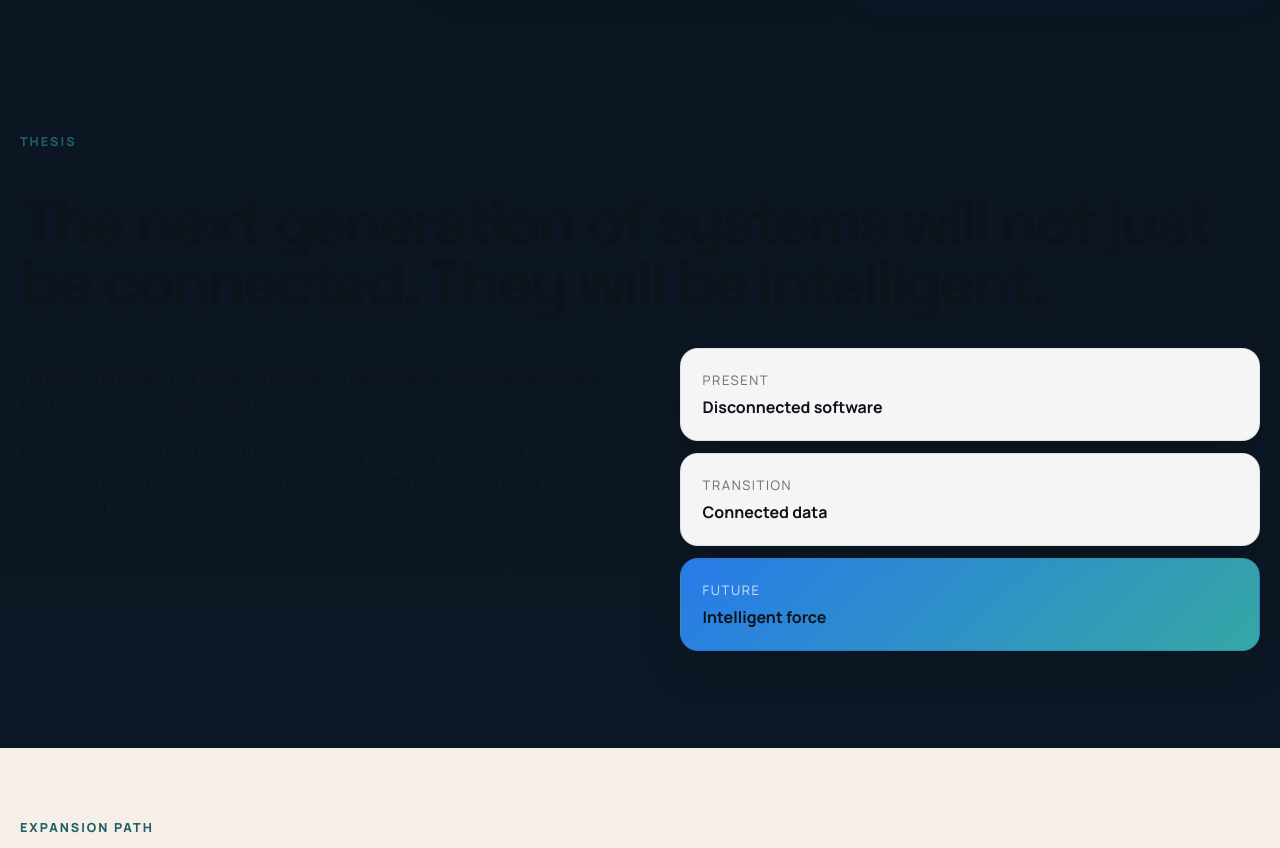
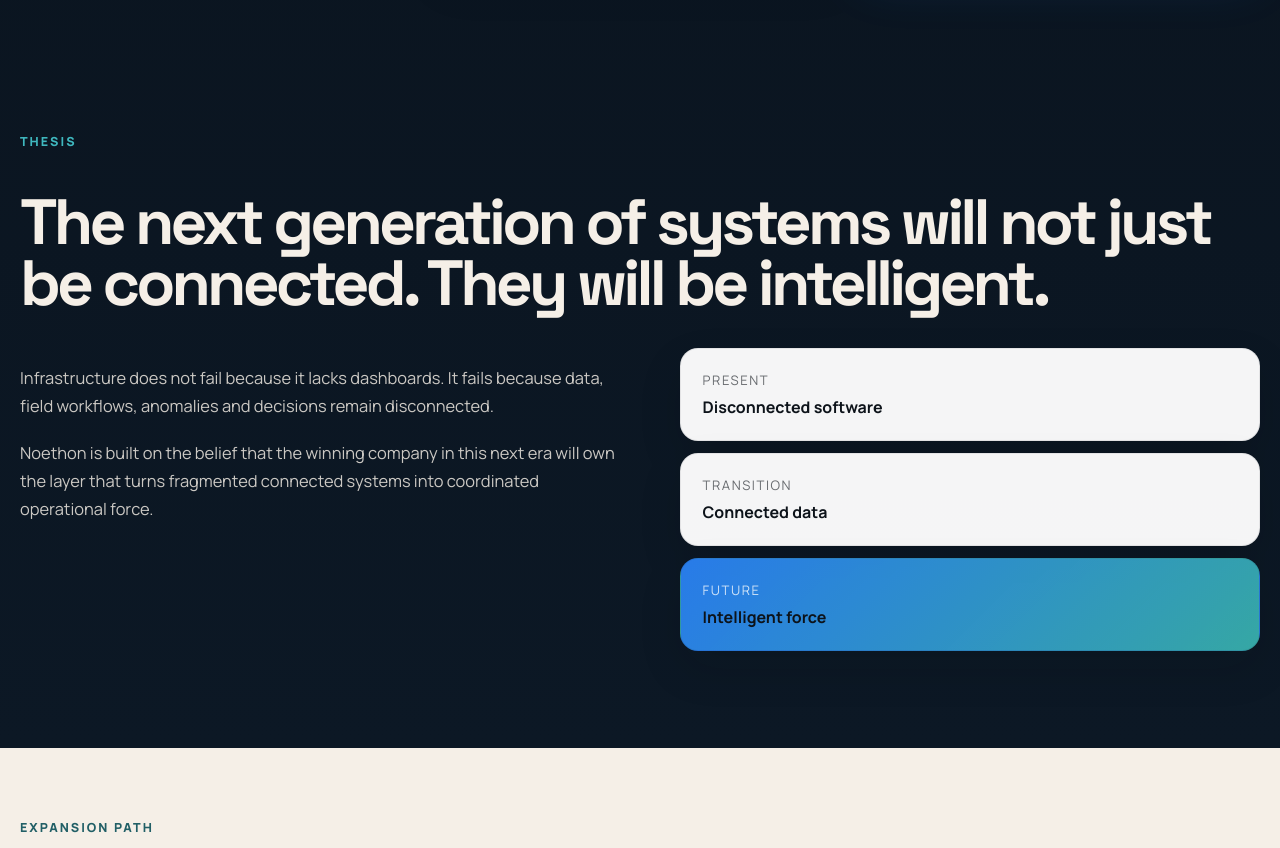
Before and after one commit to meloshemo/Noethon, a plain HTML site: page index.html in a window 1280 px wide. Shown: the part 2100-2948 px from the top of the page. Drawn offline with Linux system fonts and the light colour scheme.

Commit message:
Fix dark section heading contrast

```diff
--- a/styles.css
+++ b/styles.css
@@ -438,8 +438,11 @@ h3 {
 
 .editorial-section .section-heading .eyebrow,
 .thesis-section .section-heading .eyebrow,
+.platform-section .section-heading .eyebrow {
+  color: #3fb8bf;
+}
+
 .contact-section .section-heading .eyebrow,
-.platform-section .section-heading .eyebrow,
 .roadmap-section .section-heading .eyebrow {
   color: #215f66;
 }
@@ -559,12 +562,15 @@ h3 {
   padding: 26px;
 }
 
-.platform-section .section-heading h2,
 .roadmap-section .section-heading h2,
-.editorial-section .section-heading h2,
-.thesis-section .section-heading h2,
 .contact-section .section-heading h2 {
   color: var(--text-dark);
+}
+
+.editorial-section .section-heading h2,
+.platform-section .section-heading h2,
+.thesis-section .section-heading h2 {
+  color: var(--text-light);
 }
 
 .dark-card {
@@ -603,11 +609,11 @@ h3 {
 
 .thesis-copy {
   max-width: 62ch;
-  color: var(--text-dark);
+  color: var(--text-light);
 }
 
 .thesis-copy p {
-  color: rgba(13, 19, 26, 0.9);
+  color: rgba(245, 239, 231, 0.82);
 }
 
 .thesis-copy p + p {
```
